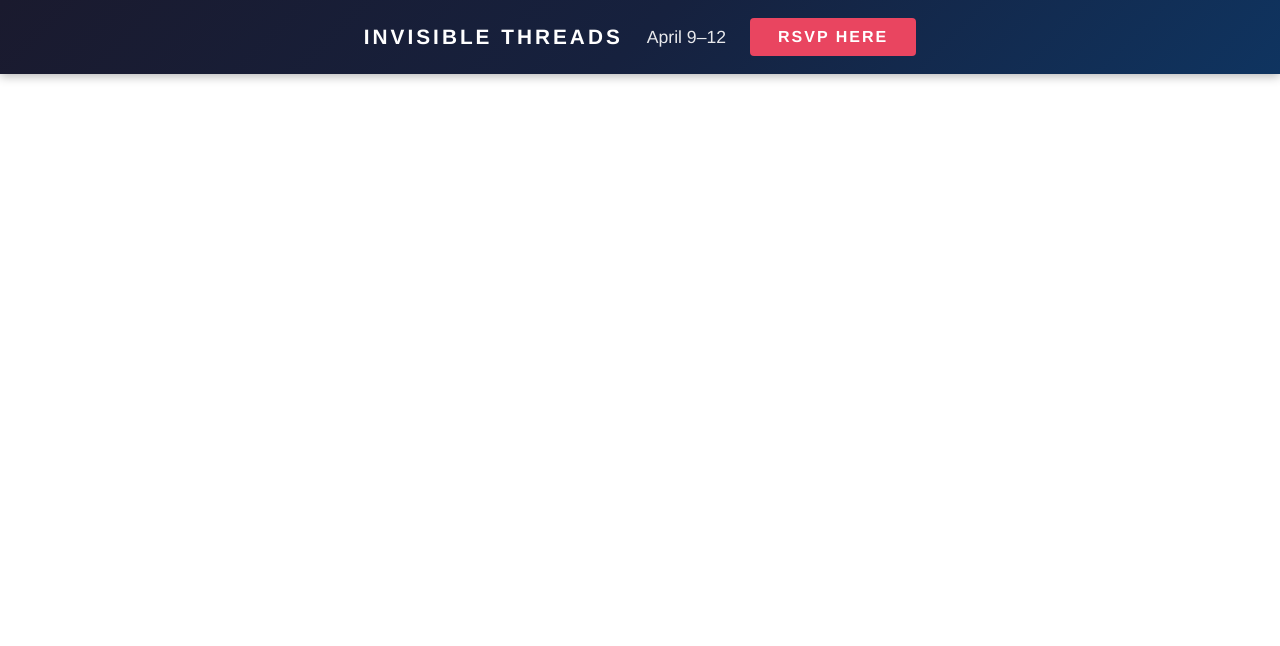
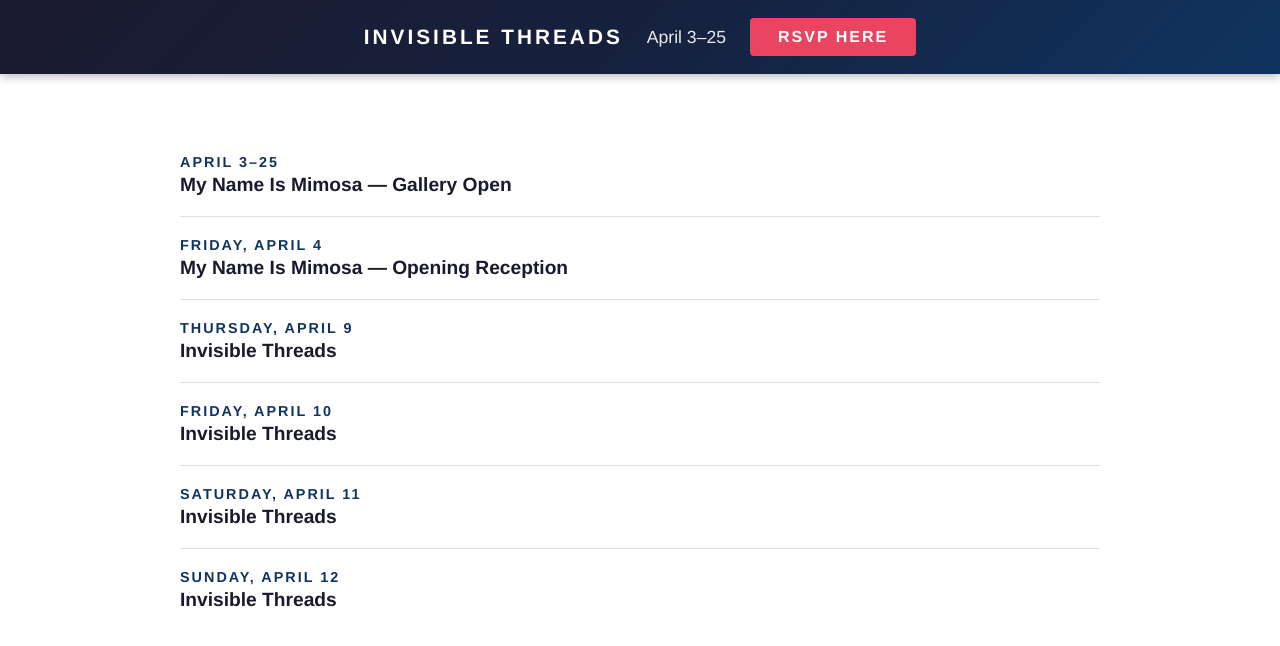
Before and after one commit to storyscopestudio/sss-operationbabylift, a plain HTML site: page index.html in a window 1280 px wide. Drawn offline with Linux system fonts and the light colour scheme.

Commit message:
Update RSVP events: add Mimosa Gallery, update schedule dates

```diff
--- a/index.html
+++ b/index.html
@@ -74,6 +74,34 @@
       margin: 0 auto;
       padding: 60px 20px;
     }
+
+    .events-schedule {
+      list-style: none;
+    }
+
+    .events-schedule li {
+      padding: 20px 0;
+      border-bottom: 1px solid #e0e0e0;
+    }
+
+    .events-schedule li:last-child {
+      border-bottom: none;
+    }
+
+    .event-date {
+      font-size: 0.9rem;
+      font-weight: 700;
+      text-transform: uppercase;
+      letter-spacing: 2px;
+      color: #0f3460;
+      margin-bottom: 4px;
+    }
+
+    .event-name {
+      font-size: 1.2rem;
+      font-weight: 600;
+      color: #1a1a2e;
+    }
   </style>
 </head>
 <body>
@@ -81,12 +109,38 @@
   <header class="rsvp-banner">
     <div class="banner-content">
       <span class="event-title">Invisible Threads</span>
-      <span class="event-dates">April 9&ndash;12</span>
+      <span class="event-dates">April 3&ndash;25</span>
       <a href="https://invisiblethreads-rsvp.netlify.app/" class="rsvp-button" target="_blank" rel="noopener noreferrer">RSVP Here</a>
     </div>
   </header>
 
   <main>
+    <ul class="events-schedule">
+      <li>
+        <div class="event-date">April 3&ndash;25</div>
+        <div class="event-name">My Name Is Mimosa &mdash; Gallery Open</div>
+      </li>
+      <li>
+        <div class="event-date">Friday, April 4</div>
+        <div class="event-name">My Name Is Mimosa &mdash; Opening Reception</div>
+      </li>
+      <li>
+        <div class="event-date">Thursday, April 9</div>
+        <div class="event-name">Invisible Threads</div>
+      </li>
+      <li>
+        <div class="event-date">Friday, April 10</div>
+        <div class="event-name">Invisible Threads</div>
+      </li>
+      <li>
+        <div class="event-date">Saturday, April 11</div>
+        <div class="event-name">Invisible Threads</div>
+      </li>
+      <li>
+        <div class="event-date">Sunday, April 12</div>
+        <div class="event-name">Invisible Threads</div>
+      </li>
+    </ul>
   </main>
 
 </body>
```
